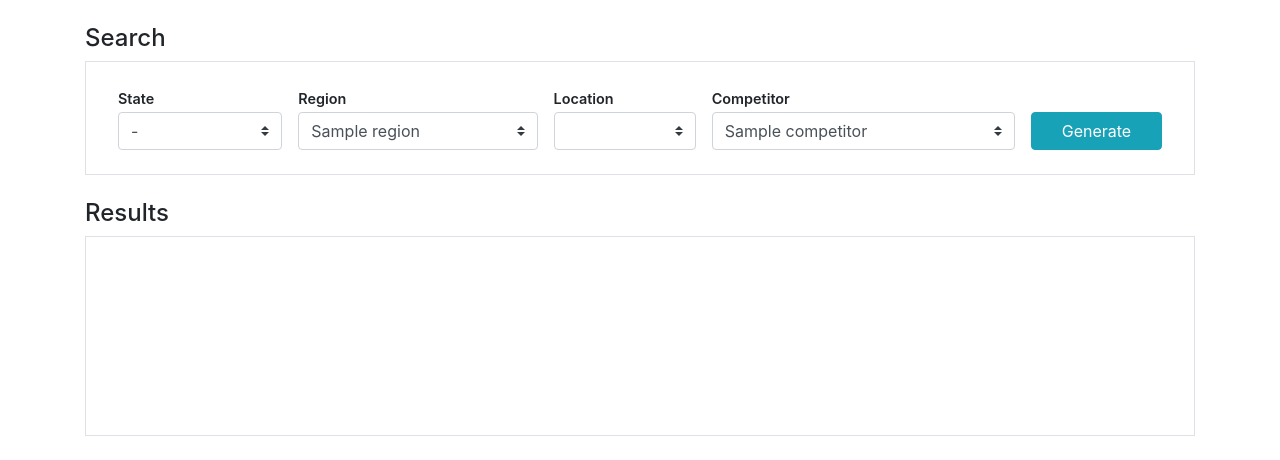
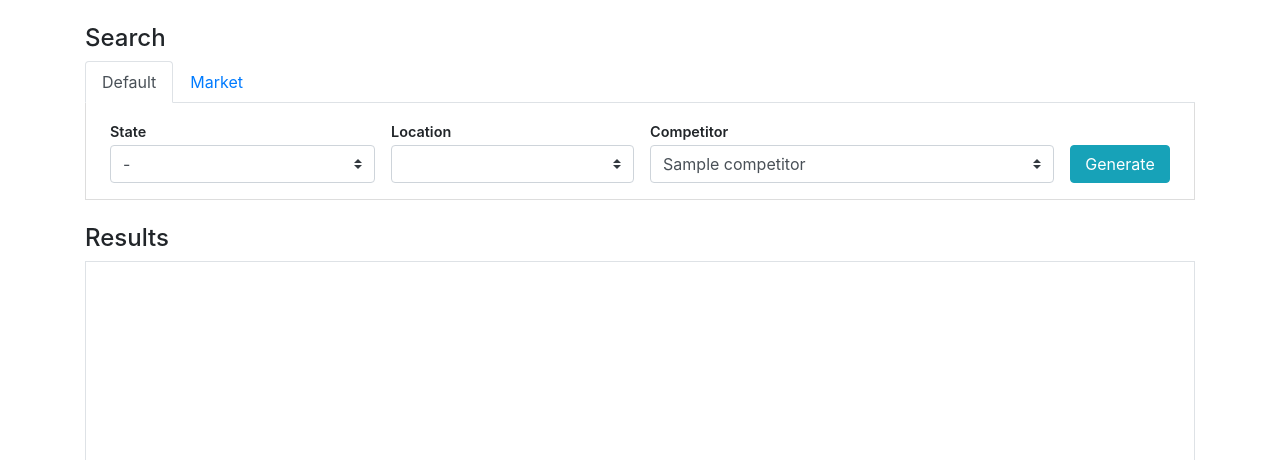
Before and after one commit to anddrom/speed_search, a Flask app: template app/templates/home/index.html in a window 1280 px wide. Shown: the part 66-526 px from the top of the page. Run offline with Flask 2, Linux system fonts and the light colour scheme; the template is opened without the code that fills it: most values are stand-ins (such as "Sample title", 1, 10 or a date in 2020); lists and menus that the app fills with data are empty; parts of the project's set-up code (start-up, migrations or seed data) failed here and were passed over; some libraries are stand-ins or nearby versions.

Commit message:
add market search

```diff
--- a/app/static/js/main.js
+++ b/app/static/js/main.js
@@ -1,5 +1,6 @@
 $(function() {
   var $searchForm = $('#searchForm');
+  var $marketSearchForm = $('#marketSearchForm');
   var $resultsTree = $('#resultsTree');
   var $searchLoader = $('#searchLoader');
   var $filterGroup = $('#filterGroup');
@@ -16,14 +17,20 @@ $(function() {
   var results = [];
   var locations = [];
 
+  // Default Search Ajax
+
   $searchForm.submit( function( event ) {
     event.preventDefault();
     event.stopPropagation();
 
     var form = event.target;
+
+    if ( !form['location'].value ) {
+      return false;
+    }
+
     var payload = {
       state: form['state'].value,
-      region: form['region'].value,
       location: form['location'].value,
       competitor: form['competitor'].value,
     }
@@ -33,6 +40,42 @@ $(function() {
 
     $.ajax({
       url: "/search",
+      method: 'POST',
+      data: payload,
+      success: function (response) {
+        if ( response.success ) {
+          results = response.data;
+          arrangeTree(results);
+
+          $filterGroup.show();
+        }
+
+        $searchLoader.hide();
+      },
+      error: function (error) {
+        console.error(error);
+        $searchLoader.hide();
+        $filterGroup.hide();
+      }
+    });
+  });
+
+  // Market Search Ajax
+
+  $marketSearchForm.submit( function( event ) {
+    event.preventDefault();
+    event.stopPropagation();
+
+    var form = event.target;
+    var payload = {
+      market: form['market'].value,
+    }
+
+    $searchLoader.show();
+    $filterGroup.hide();
+
+    $.ajax({
+      url: "/market_search",
       method: 'POST',
       data: payload,
       success: function (response) {
--- a/app/static/styles/main.css
+++ b/app/static/styles/main.css
@@ -12,6 +12,11 @@
 .search-form > * {
   margin: 0 0.5rem;
   flex-grow: 1;
+}
+
+.search-form input[type="submit"] {
+  max-width: 100px;
+  width: 100%;
 }
 
 .results-panel {
@@ -93,3 +98,17 @@
     opacity: 0;
   }
 }
+
+#formTabContent {
+  padding: 1rem;
+  border: 1px solid #ddd;
+  border-top: none;
+}
+
+#marketSearchForm {
+  justify-content: flex-start;
+}
+
+#marketSearchForm > * {
+  flex-grow: unset;
+}
--- a/app/templates/home/index.html
+++ b/app/templates/home/index.html
@@ -31,7 +31,18 @@
     <div class="container py-4">
       <section class="section">
         <h4>Search</h4>
-        <div class="border p-4">
+
+        <ul class="nav nav-tabs" id="formTab" role="tablist">
+          <li class="nav-item">
+            <a class="nav-link active" id="default-tab" data-toggle="tab" href="#defaultTabContent" role="tab" aria-controls="default" aria-selected="true">Default</a>
+          </li>
+          <li class="nav-item">
+            <a class="nav-link" id="market-tab" data-toggle="tab" href="#marketTabContent" role="tab" aria-controls="market" aria-selected="false">Market</a>
+          </li>
+        </ul>
+
+        <div class="tab-content" id="formTabContent">
+          <div class="tab-pane fade show active" id="defaultTabContent" role="tabpanel" aria-labelledby="default-tab">
             <form method="POST" action="" class="search-form" id="searchForm">
               <div class="form-group">
                 <label for="state">State</label>
@@ -39,14 +50,6 @@
                   <option value="none">-</option>
                   {% for state in states  %}
                     <option value="{{state}}">{{state}}</option>
-                {% endfor %}
-              </select>
-            </div>
-            <div class="form-group">
-              <label for="region">Region</label>
-              <select name="region" class="custom-select" id="region">
-                {% for region in regions  %}
-                  <option value="{{region}}">{{region}}</option>
                   {% endfor %}
                 </select>
               </div>
@@ -65,6 +68,22 @@
 
               <input type="submit" name="submit" value="Generate" class="btn btn-info" />
             </form>
+          </div>
+
+          <div class="tab-pane fade" id="marketTabContent" role="tabpanel" aria-labelledby="market-tab">
+            <form method="POST" action="" class="search-form" id="marketSearchForm">
+              <div class="form-group">
+                <label for="region">Market</label>
+                <select name="market" class="custom-select" id="market">
+                  {% for region in regions  %}
+                    <option value="{{region}}">{{region}}</option>
+                  {% endfor %}
+                </select>
+              </div>
+
+              <input type="submit" name="submit" value="Generate" class="btn btn-info" />
+            </form>
+          </div>
         </div>
       </section>
 
```
Also changed, not shown: app/home/routes.py (+39 -4 lines). Lines whose indentation alone changed are shown as unchanged.
